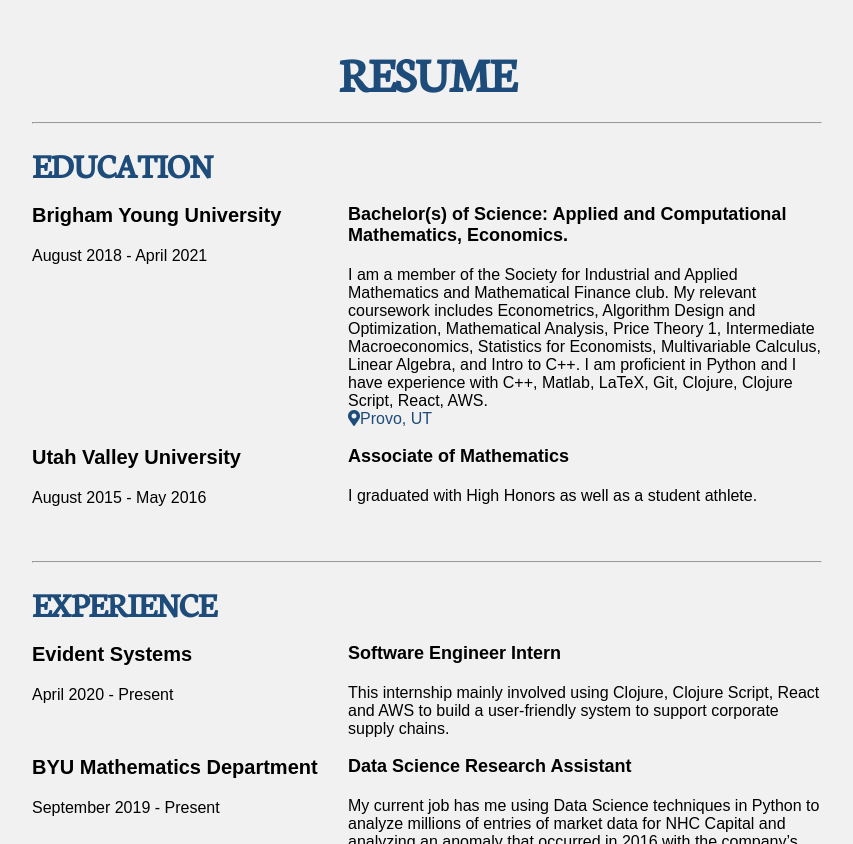
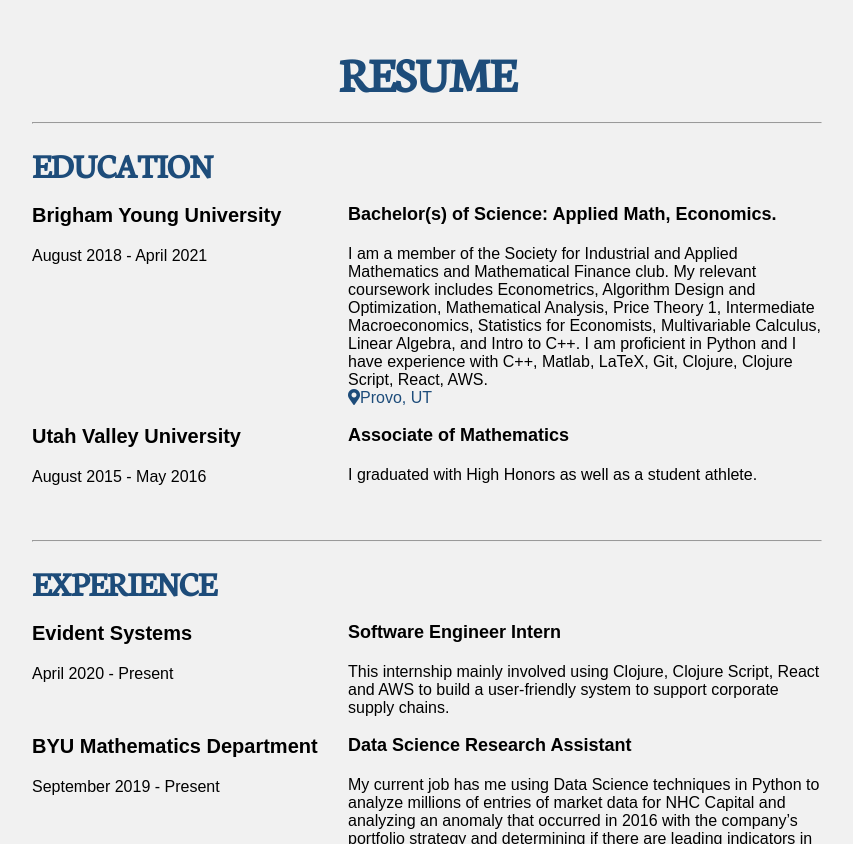
Before and after one commit to layniecalderwood/coryrhunter.com, a Jekyll site: the page built from index.md, in a window 1280 px wide and 900 px high, scrolled down 648 px, cut to the strip 56-900 px from the top of the window. Shown: the whole strip, without its empty margins (213-1066 px from the left). Built offline with Jekyll 4.4.1, drawn with Linux system fonts in a browser that asks for light colours; nearby versions of some CDN libraries; our own code applies the rules of GitHub Pages for plain Markdown files.

Commit message:
yeah boy!

```diff
--- a/_layouts/default.html
+++ b/_layouts/default.html
@@ -325,7 +325,7 @@ article {
 				April 2021		</p>
 		</div>
     <div class="col-md-8" style="float: right; width: 60%;">
-        <strong>Bachelor(s) of Science: Applied and Computational Mathematics, Economics.</strong>
+        <strong>Bachelor(s) of Science: Applied Math, Economics.</strong>
   				<p class="experience-period">
             I am a member of the Society for Industrial and Applied Mathematics and Mathematical Finance club. My relevant coursework includes Econometrics, Algorithm Design and Optimization, Mathematical Analysis, Price Theory 1, Intermediate Macroeconomics, Statistics for Economists, Multivariable Calculus, Linear Algebra, and Intro to C++. I am proficient in Python and I have experience with C++, Matlab, LaTeX, Git, Clojure, Clojure Script, React, AWS.				</p>
             <div class="experience-details">
```
